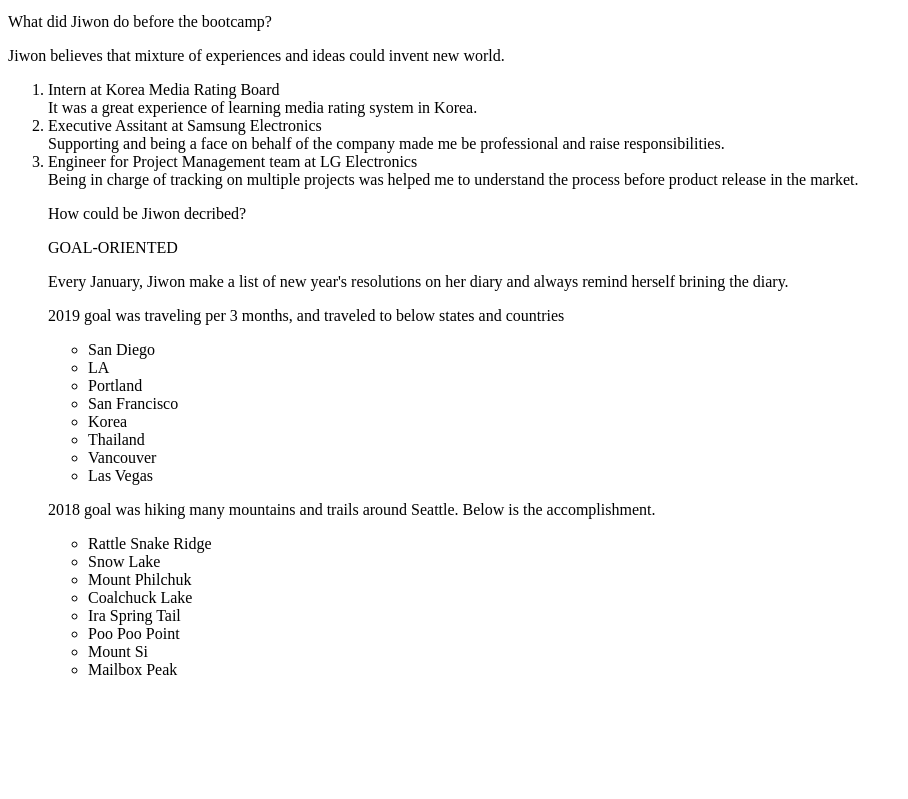
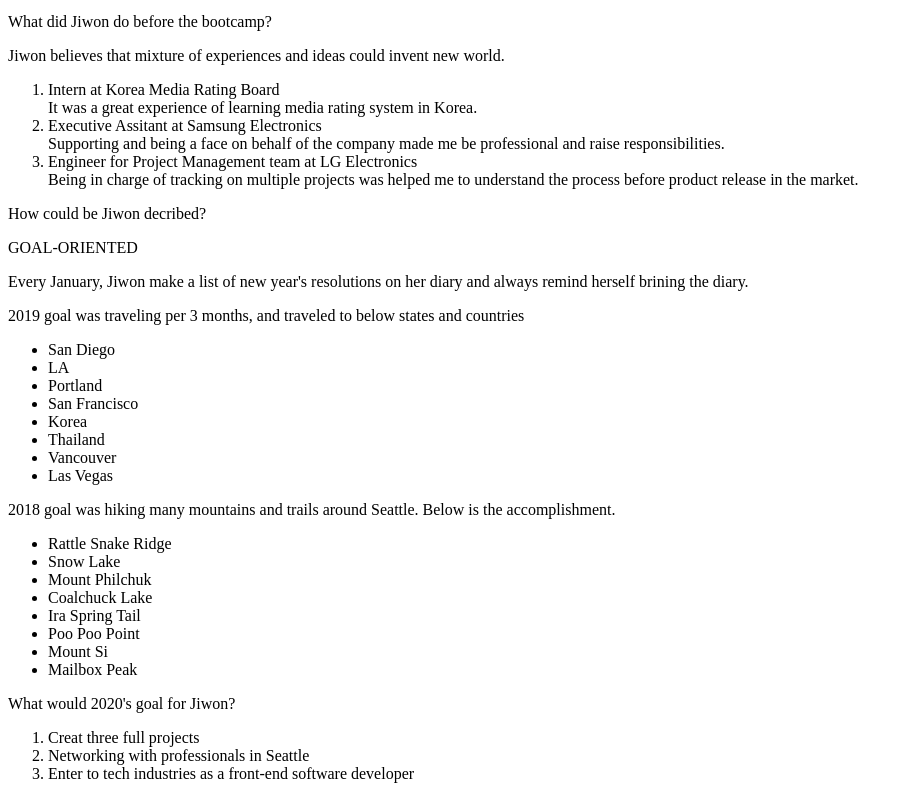
Before and after one commit to jiwon-seattle/Jiwon-Han-s-profile, a plain HTML site: page jiwon-han.html in a window 1280 px wide. Shown: the part 690-1489 px from the top of the page, without its empty margins (0-908 px from the left). Before the commit the page ends 1385 px from the top, so only its background shows below. Drawn offline with Linux system fonts and the light colour scheme.

Commit message:
Divide sections

```diff
--- a/jiwon-han.html
+++ b/jiwon-han.html
@@ -10,11 +10,13 @@
     <h1>Hello-JiwonHan</h1>
     <p>This page is about Jiwon Han who loves and enjoys coding!</p>
 
+
+    <h4>Coding projects</h4>
+
     <p>Jiwon has been interested in coding since moved to Seattle where many technologies are invented.
        Recently made a big decision to focus on it, and currently studying coding at Epicodus in Seattle campus.
     </p>
 
-    <h4>Coding projects</h4>
     <p>List of projects that Jiwon has created since 01/2020</p>
     <ol>
       <li>Animal Shelter website
@@ -54,6 +56,8 @@
       <br>Supporting and being a face on behalf of the company made me be professional and raise responsibilities.</li>
       <li>Engineer for Project Management team at LG Electronics
       <br>Being in charge of tracking on multiple projects was helped me to understand the process before product release in the market.</li>
+    </ol>
+
 
     <p>How could be Jiwon decribed?</p>
 
@@ -82,6 +86,14 @@
       <li>Poo Poo Point</li>
       <li>Mount Si</li>
       <li>Mailbox Peak</li>
+    </ul>
+
+    <p>What would 2020's goal for Jiwon?</p>
+    <ol>
+      <li>Creat three full projects</li>
+      <li>Networking with professionals in Seattle</li>
+      <li>Enter to tech industries as a front-end software developer</li>
+    </ol>
 
 
 
```
Also changed, not shown: Jiwon-Han-intro.html (added, +17 -0 lines), Jiwon-Han-about.html (added), Jiwon-Han-coding.html (added).
